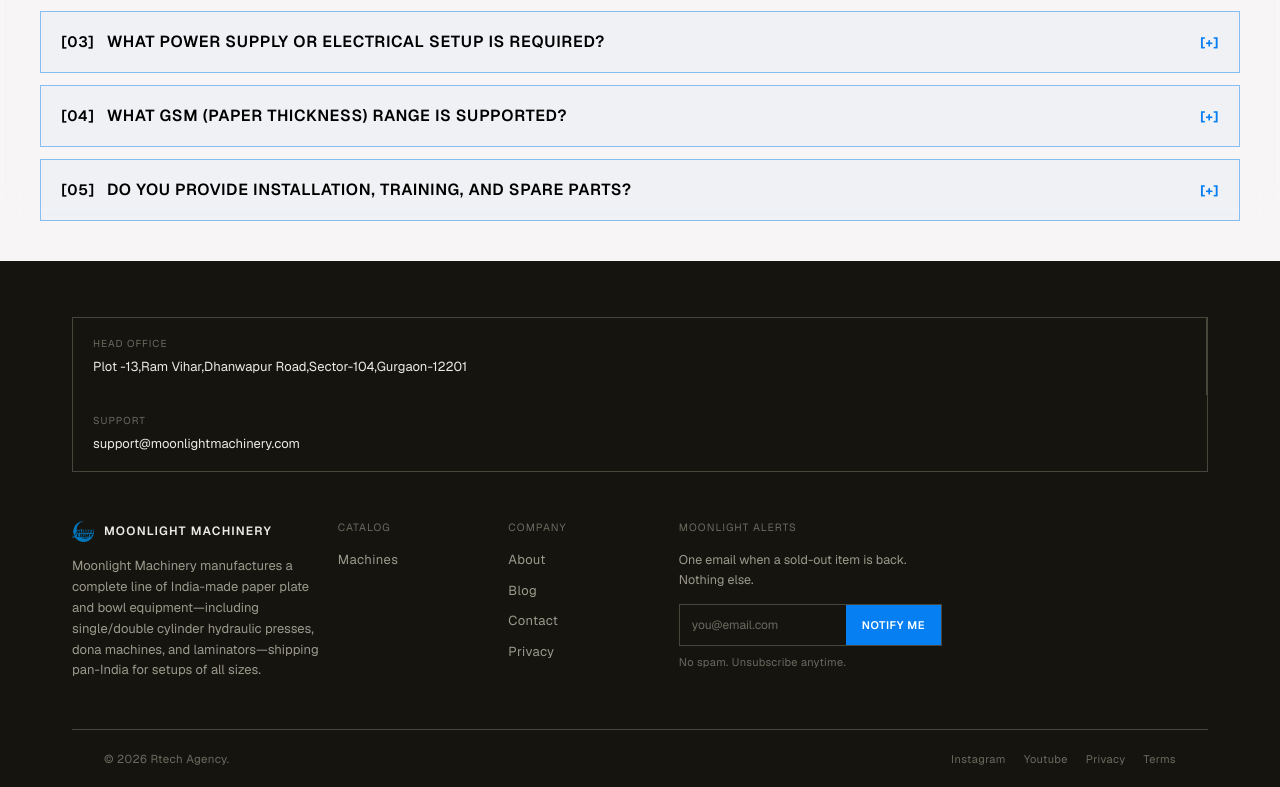
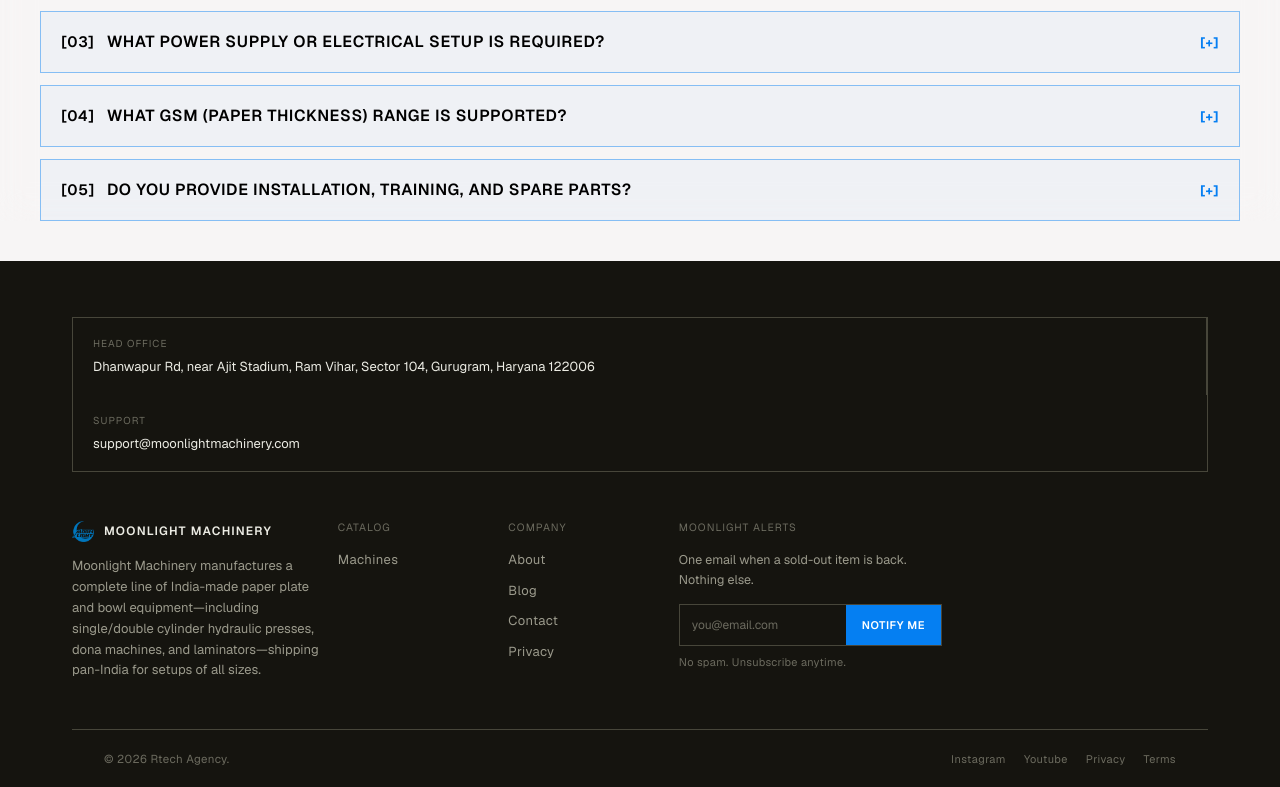
Before and after one commit to hirenrayofficial/moonlight, a Next.js app in the folder moonlightclient/: page / in a window 1280 px wide. Shown: the part 4747-5534 px from the top of the page. Built offline with nearby package versions, Linux system fonts and the light colour scheme; no server answers; a web font is replaced by a local one.

Commit message:
Update Footer.jsx

```diff
--- a/moonlightclient/src/component/home/fixed/Footer.jsx
+++ b/moonlightclient/src/component/home/fixed/Footer.jsx
@@ -96,7 +96,7 @@ export default function Footer() {
           <div className="ft-manifest-cell">
             <div className="ft-manifest-label ft-mono">Head Office</div>
             <div className="ft-manifest-value">
-              Plot -13,Ram Vihar,Dhanwapur Road,Sector-104,Gurgaon-12201
+              Dhanwapur Rd, near Ajit Stadium, Ram Vihar, Sector 104, Gurugram, Haryana 122006
             </div>
           </div>
           <div className="ft-manifest-cell-a"></div>
```
